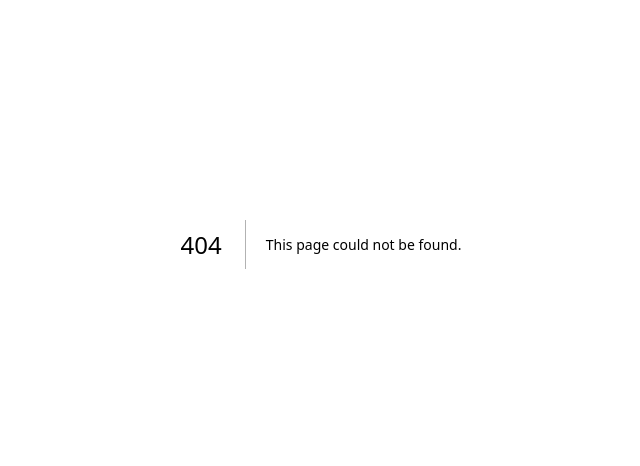
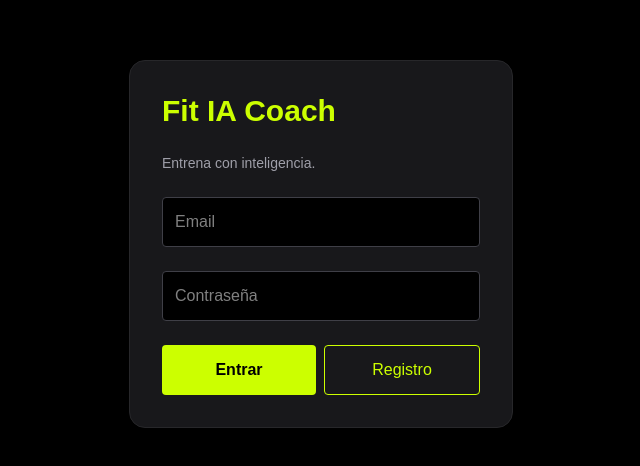
Before and after one commit to asaltoq-sys/ai-trainer-app, a Next.js app: page /login in a window 1280 px wide. Before the commit this address had no page. Shown: the part 156-622 px from the top of the page, without its empty margins (319-959 px from the left). Built offline with nearby package versions, Linux system fonts and the light colour scheme.

Commit message:
Añadido login

```diff
--- /dev/null
+++ b/app/login/page.tsx
@@ -0,0 +1,32 @@
+'use client'
+import { useState } from 'react'
+import { supabase } from '@/lib/supabase'
+
+export default function LoginPage() {
+  const [email, setEmail] = useState('')
+  const [password, setPassword] = useState('')
+
+  const handleAuth = async (type: 'login' | 'signup') => {
+    const { error } = type === 'login'
+      ? await supabase.auth.signInWithPassword({ email, password })
+      : await supabase.auth.signUp({ email, password })
+
+    if (error) alert(error.message)
+    else alert(type === 'login' ? '¡Entraste!' : 'Revisa tu email para confirmar')
+  }
+
+  return (
+    <div className="flex flex-col items-center justify-center min-h-screen bg-black text-white p-4">
+      <div className="w-full max-w-sm space-y-6 bg-zinc-900 p-8 rounded-2xl border border-zinc-800">
+        <h1 className="text-3xl font-bold text-[#CCFF00]">Fit IA Coach</h1>
+        <p className="text-zinc-400 text-sm">Entrena con inteligencia.</p>
+        <input type="email" placeholder="Email" className="w-full p-3 rounded bg-black border border-zinc-700 outline-none focus:border-[#CCFF00]" onChange={e => setEmail(e.target.value)} />
+        <input type="password" placeholder="Contraseña" className="w-full p-3 rounded bg-black border border-zinc-700 outline-none focus:border-[#CCFF00]" onChange={e => setPassword(e.target.value)} />
+        <div className="flex gap-2">
+          <button onClick={() => handleAuth('login')} className="flex-1 bg-[#CCFF00] text-black font-bold py-3 rounded hover:bg-[#b8e600] transition">Entrar</button>
+          <button onClick={() => handleAuth('signup')} className="flex-1 border border-[#CCFF00] text-[#CCFF00] py-3 rounded hover:bg-[#CCFF00] hover:text-black transition">Registro</button>
+        </div>
+      </div>
+    </div>
+  )
+}
```
Also changed, not shown: lib/supabase.ts (added).
